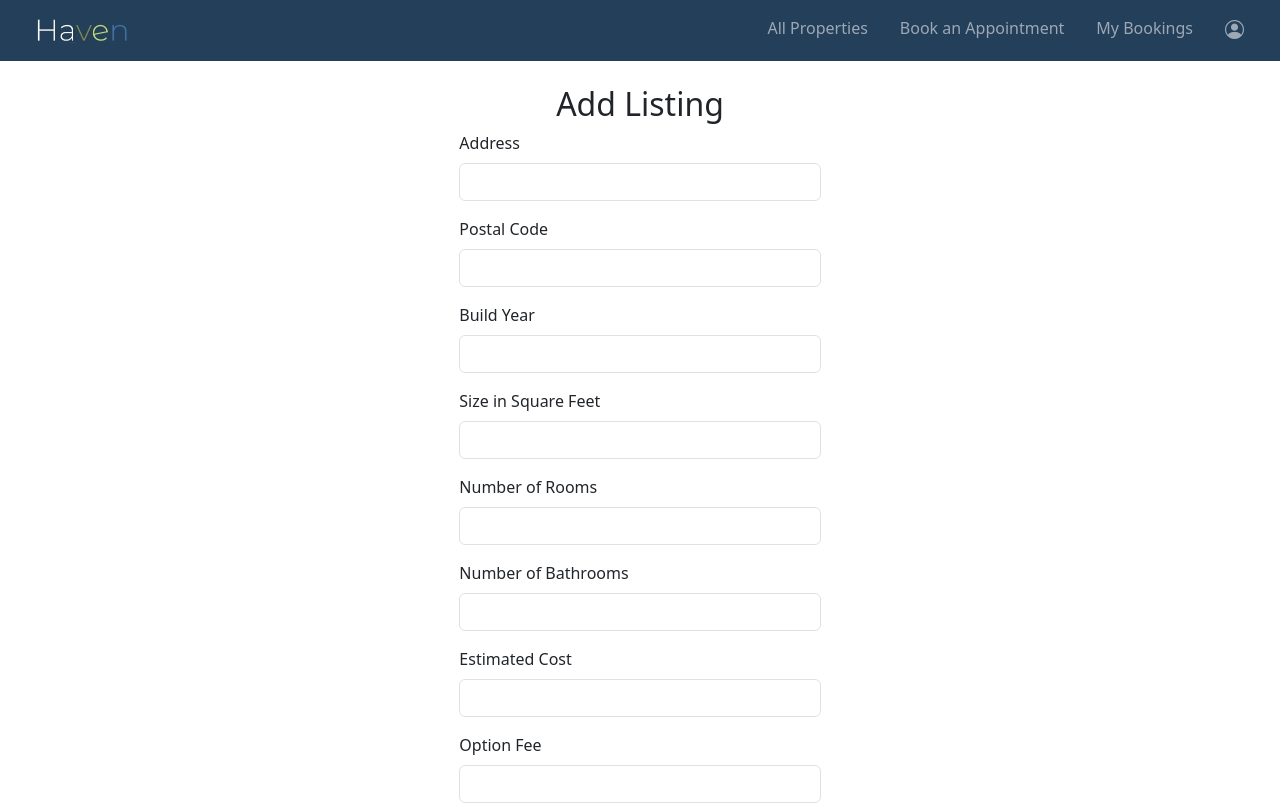
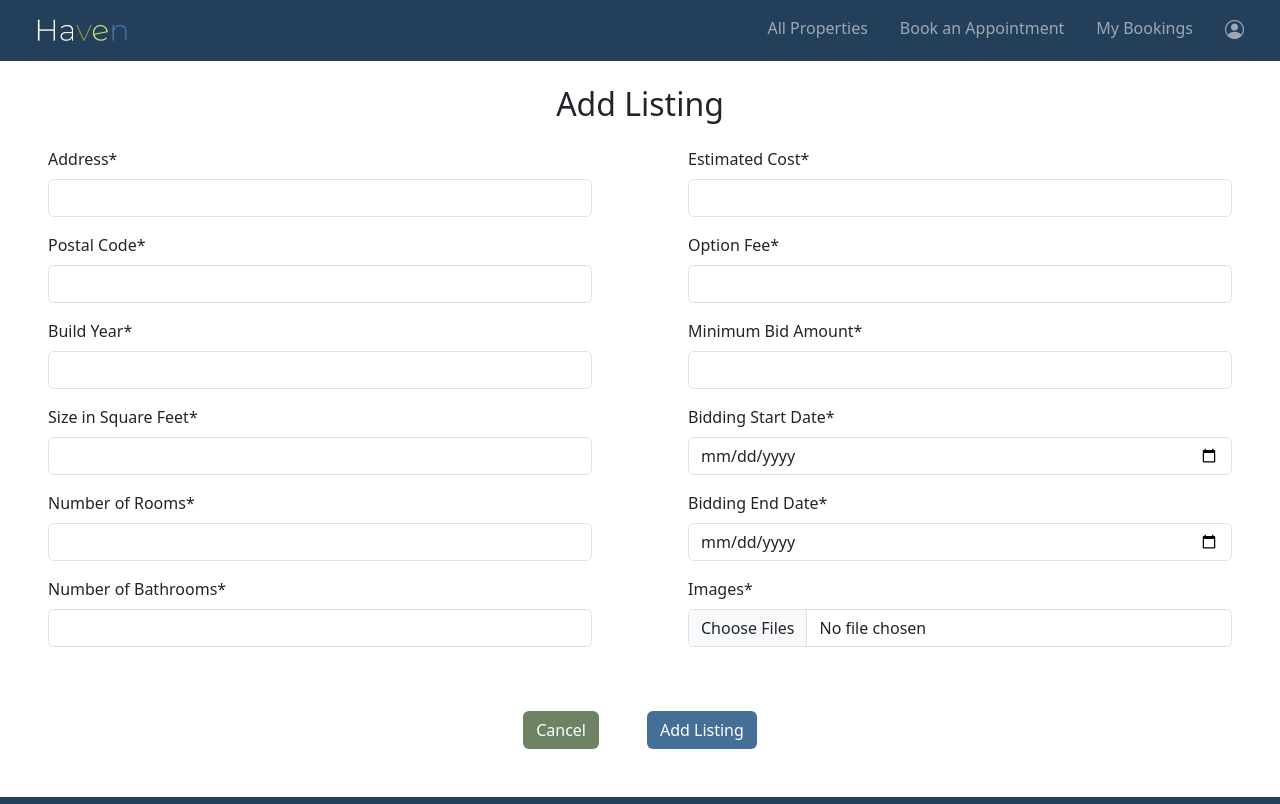
Before and after one commit to xinyitann/ESD, a Vue app: page /addlisting in a window 1280 px wide. Shown: the top 804 px of the page. Built offline with nearby package versions, Linux system fonts and the light colour scheme.

Commit message:
added image input and edited formatting in addlisting and booking

```diff
--- a/src/views/addListing.vue
+++ b/src/views/addListing.vue
@@ -1,61 +1,69 @@
 <template>
     <div class="container-fluid">
         <div class = "row d-flex justify-content-center">
-            <div class="col-10 col-md-8 col-lg-7 my-3">
-                <h2 class="text-center my-2">Add Listing</h2>
+                <h2 class="text-center my-4">Add Listing</h2>
                 <form>
+                    <div class="row">
+                        <div class="col-12 col-md-6 px-5">
                             <div class="mb-3">
-                        <label for="address" class="form-label">Address</label>
+                                <label for="address" class="form-label">Address*</label>
                                 <input type="text" class="form-control" id="address">
                             </div>
                             <div class="mb-3">
-                        <label for="PostalCode" class="form-label">Postal Code</label>
+                                <label for="PostalCode" class="form-label">Postal Code*</label>
                                 <input type="text" class="form-control" id="PostalCode">
                             </div>
                             <div class="mb-3">
-                        <label for="buildYear" class="form-label">Build Year</label>
+                                <label for="buildYear" class="form-label">Build Year*</label>
                                 <input type="text" class="form-control" id="buildYear">
                             </div>
                             <div class="mb-3">
-                        <label for="size" class="form-label">Size in Square Feet</label>
+                                <label for="size" class="form-label">Size in Square Feet*</label>
                                 <input type="text" class="form-control" id="size">
                             </div>
                             <div class="mb-3">
-                        <label for="roomNo" class="form-label">Number of Rooms</label>
+                                <label for="roomNo" class="form-label">Number of Rooms*</label>
                                 <input type="number" class="form-control" id="roomNo">
                             </div>
                             <div class="mb-3">
-                        <label for="bathroomNo" class="form-label">Number of Bathrooms</label>
+                                <label for="bathroomNo" class="form-label">Number of Bathrooms*</label>
                                 <input type="number" class="form-control" id="bathroomNo">
                             </div>
+                        </div>
+                        <div class="col-12 col-md-6 px-5">
                             <div class="mb-3">
-                        <label for="estimatedCost" class="form-label">Estimated Cost</label>
+                                <label for="estimatedCost" class="form-label">Estimated Cost*</label>
                                 <input type="text" class="form-control" id="estimatedCost">
                             </div>
                             <div class="mb-3">
-                        <label for="optionFee" class="form-label">Option Fee</label>
+                                <label for="optionFee" class="form-label">Option Fee*</label>
                                 <input type="text" class="form-control" id="optionFee">
                             </div>
                             <div class="mb-3">
-                        <label for="minBidAmount" class="form-label">Minimum Bid Amount</label>
+                                <label for="minBidAmount" class="form-label">Minimum Bid Amount*</label>
                                 <input type="text" class="form-control" id="minBidAmount">
                             </div>
                             <div class="mb-3">
-                        <label for="startBidDate" class="form-label">Start Bidding Date</label>
+                                <label for="startBidDate" class="form-label">Bidding Start Date*</label>
                                 <input type="date" class="form-control" id="startBidDate" v-model="startBidDate">
                             </div>
                             <div class="mb-3">
-                        <label for="endBidDate" class="form-label">End Bidding Date</label>
-                        <input type="date" class="form-control" id="endBidDate" v-model="endBidDate">
+                                <label for="bidEndDate" class="form-label">Bidding End Date*</label>
+                                <input type="date" class="form-control" id="bidEndDate" v-model="bidEndDate">
                             </div>
-                    <div class="d-flex justify-content-around">
+                            <div class="mb-3">
+                                <label for="images" class="form-label">Images*</label>
+                                <input type="file" id="images" name="images" accept="image/*" class="form-control" multiple>
+                            </div>
+                        </div>
+                    </div>
+                    <div class="d-flex justify-content-center my-5">
                         <router-link to="/">
-                            <button type="submit" class="btn" style="background-color: #6d8363; color: white;">Cancel</button>
+                            <button type="submit" class="btn mx-4" style="background-color: #6d8363; color: white;">Cancel</button>
                         </router-link>
-                        <button type="submit" class="btn" style="background-color: #447098; color: white;">Add Listing</button>
+                        <button type="submit" class="btn mx-4" style="background-color: #447098; color: white;">Add Listing</button>
                     </div>
                 </form>
-            </div>
         </div>
     </div>
 </template>
--- a/src/views/booking.vue
+++ b/src/views/booking.vue
@@ -17,11 +17,11 @@
                         <input type="text" class="form-control" id="propertyID" disabled>
                     </div>
                     <div class="mb-3">
-                        <label for="bookingDate" class="form-label">Select a Date</label>
+                        <label for="bookingDate" class="form-label">Select a Date*</label>
                         <input type="date" class="form-control" id="bookingDate" v-model="bookingDate">
                     </div>
                     <div class="mb-3">
-                        <label for="bookingTime" class="form-label">Select a Time</label>
+                        <label for="bookingTime" class="form-label">Select a Time*</label>
                         <select class="form-select" id="bookingTime" v-model="bookingTime">
                             <option selected>hh:mm - hh:mm</option>
                             <option value="0900-1000">09:00 - 10:00</option>
```
Lines whose indentation alone changed are shown as unchanged.
